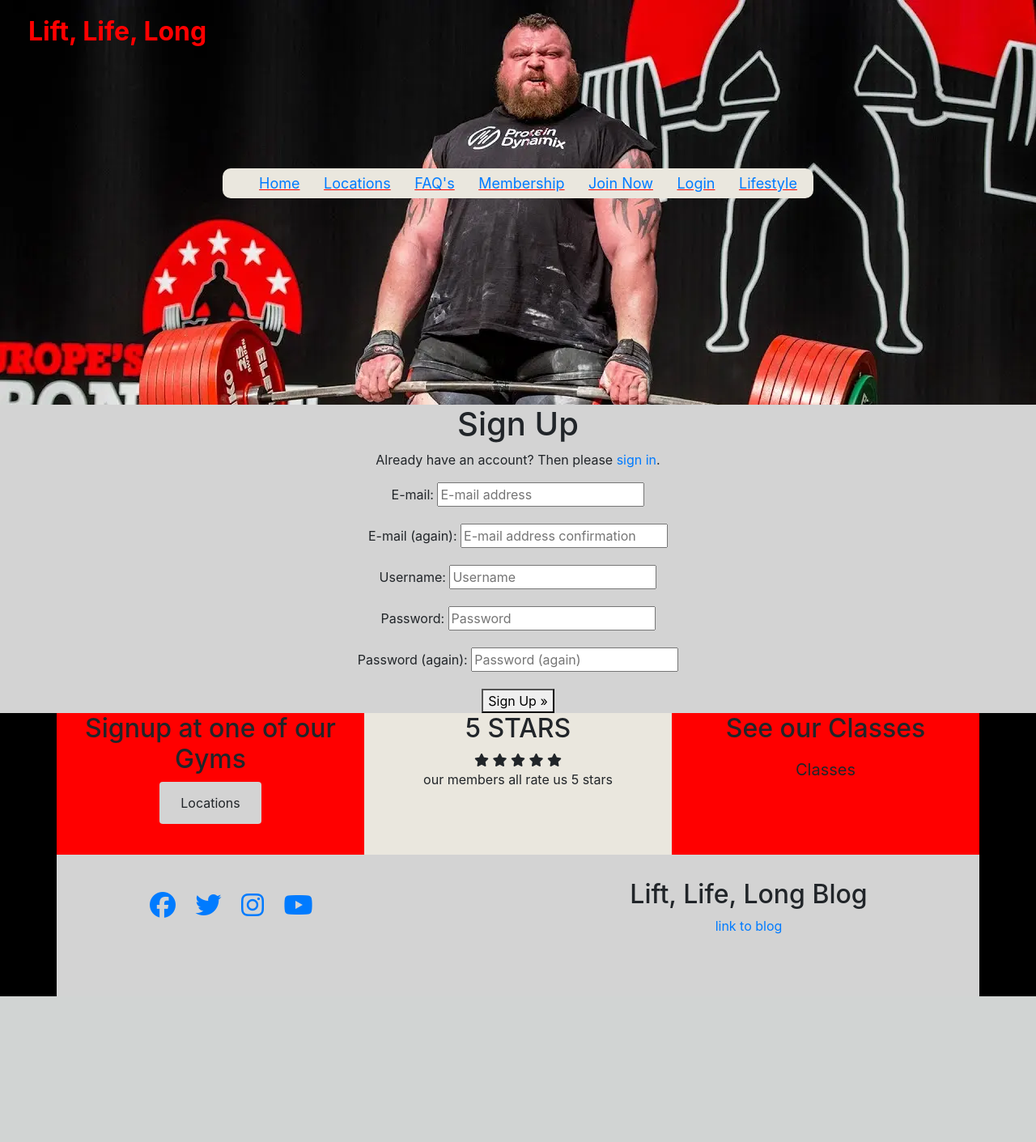
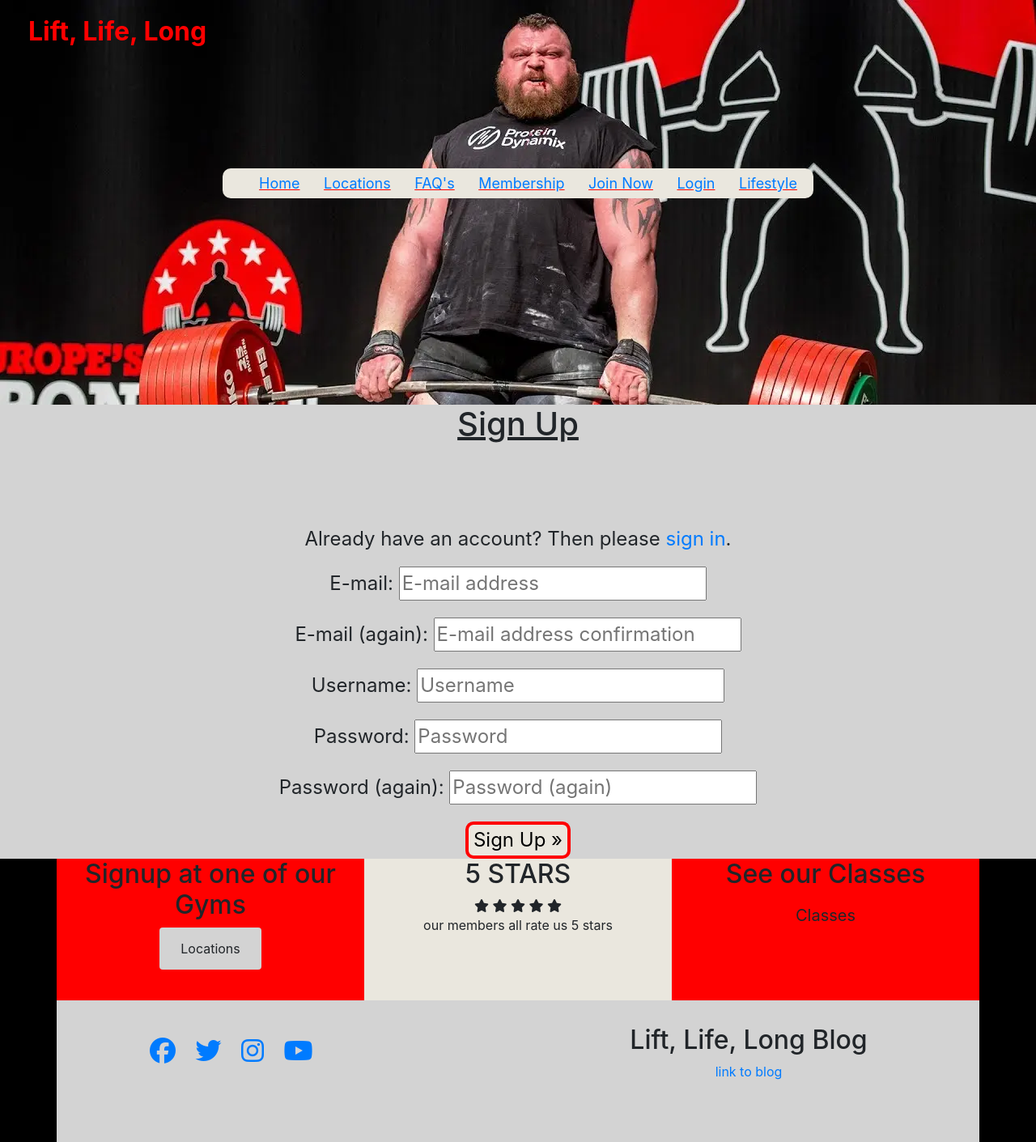
Before and after one commit to tWilltp/Project-5-e-commerce, a Django app: page /accounts/signup/ in a window 1280 px wide. Shown: the whole page at 81% size. Before the commit the page ends 1231 px from the top, so only its background shows below. Run offline with Django 3.2, Linux system fonts and the light colour scheme; some libraries are stand-ins or nearby versions.

Commit message:
added join now page styles

```diff
--- a/static/css/base.css
+++ b/static/css/base.css
@@ -277,6 +277,22 @@ body {
 
 /* join now page styles */
 
+.signup-title {
+    text-decoration: underline;
+    margin-bottom: 100px;
+}
+
+#signup_form {
+    font-size: x-large;
+}
+
+.sign-in-btn {
+    border: 4px solid;
+    border-color: red;
+    border-radius: 10px;
+    background-color: #eae7de;
+}
+
 /* login page styles */
 
 .login-title {
--- a/templates/allauth/account/login.html
+++ b/templates/allauth/account/login.html
@@ -37,7 +37,7 @@
 
             {% else %}
             <p>{% blocktrans %}If you have not created an account yet, then please
-            <a href="{{ signup_url }}">sign up</a> first.{% endblocktrans %}</p>
+            <a class="sign-in-btn" href="{{ signup_url }}">sign up</a> first.{% endblocktrans %}</p>
             {% endif %}
 
             <form class="login" method="POST" action="{% url 'account_login' %}">
@@ -46,8 +46,8 @@
               {% if redirect_field_value %}
               <input type="hidden" name="{{ redirect_field_name }}" value="{{ redirect_field_value }}" />
               {% endif %}
-              <a class="button secondaryAction" href="{% url 'account_reset_password' %}">{% trans "Forgot Password?" %}</a>
-              <button class="primaryAction" type="submit">{% trans "Sign In" %}</button>
+              <a class="button secondaryAction sign-in-btn" href="{% url 'account_reset_password' %}">{% trans "Forgot Password?" %}</a>
+              <button class="primaryAction sign-in-btn" type="submit">{% trans "Sign In" %}</button>
             </form>
         </div>
     </div>
--- a/templates/allauth/account/signup.html
+++ b/templates/allauth/account/signup.html
@@ -8,8 +8,8 @@
 <div class="container">
     <div class="row text-center">
         <div class="col-12">
-            <h1>{% trans "Sign Up" %}</h1>
-            <p>{% blocktrans %}Already have an account? Then please <a href="{{ login_url }}">sign in</a>.{% endblocktrans %}</p>
+            <h1 class="signup-title">{% trans "Sign Up" %}</h1>
+            <p id="signup_form">{% blocktrans %}Already have an account? Then please <a href="{{ login_url }}">sign in</a>.{% endblocktrans %}</p>
         </div>
     </div>
 </div>
@@ -22,7 +22,7 @@
                 {% if redirect_field_value %}
                 <input type="hidden" name="{{ redirect_field_name }}" value="{{ redirect_field_value }}" />
                 {% endif %}
-                <button type="submit">{% trans "Sign Up" %} &raquo;</button>
+                <button class="sign-in-btn" type="submit">{% trans "Sign Up" %} &raquo;</button>
             </form>
         </div>
     </div>
```
